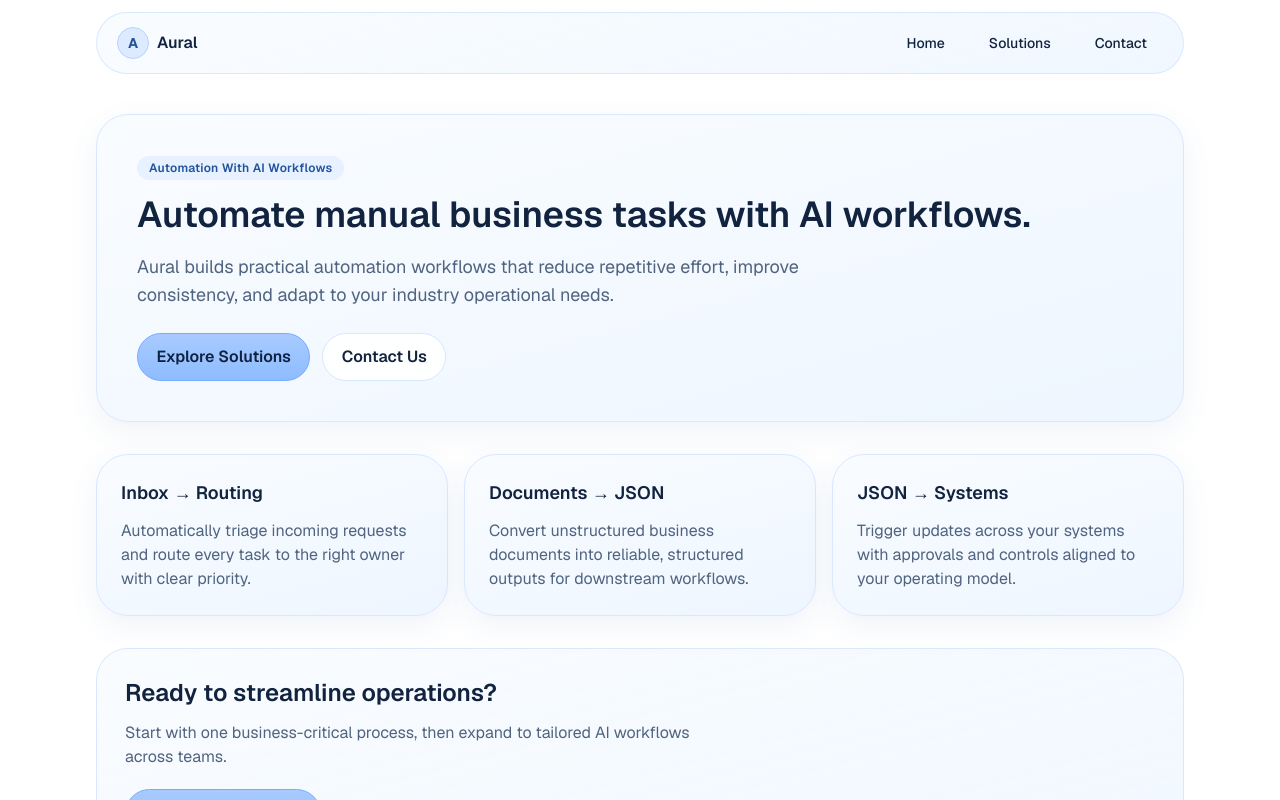
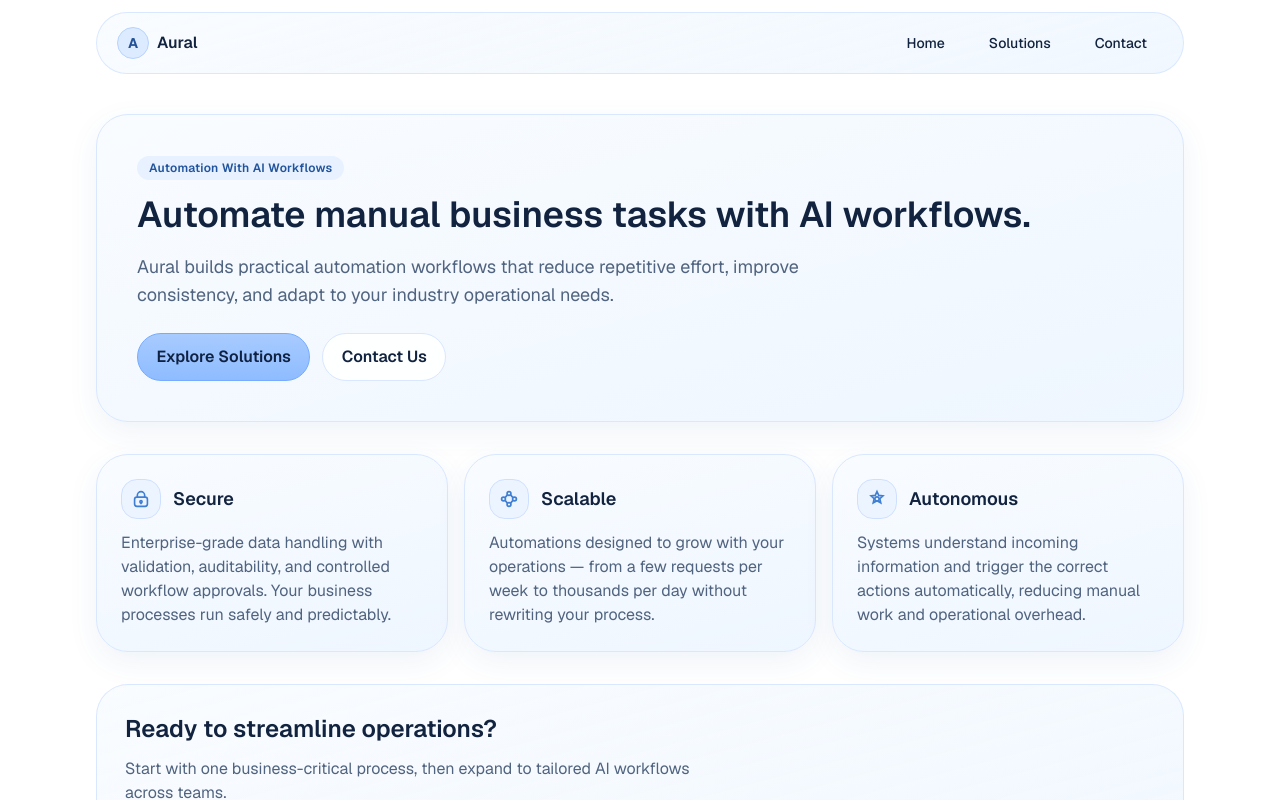
Before and after one commit to siddak1234/snoopy, a Next.js app: page / in a window 1280 px wide. Shown: the top 800 px of the page. Built offline with nearby package versions, Linux system fonts and the light colour scheme.

Commit message:
Update Homepage Cards

```diff
--- a/app/page.tsx
+++ b/app/page.tsx
@@ -1,21 +1,26 @@
 import Link from "next/link";
+import ValueCard from "@/components/home/ValueCard";
+import { AutonomousIcon, ScalableIcon, SecureIcon } from "@/components/icons/valueIcons";
 import { site } from "@/lib/site";
 
-const workflowCards = [
+const valueCards = [
   {
-    title: "Inbox → Routing",
+    title: "Secure",
     description:
-      "Automatically triage incoming requests and route every task to the right owner with clear priority.",
+      "Enterprise-grade data handling with validation, auditability, and controlled workflow approvals. Your business processes run safely and predictably.",
+    icon: <SecureIcon />,
   },
   {
-    title: "Documents → JSON",
+    title: "Scalable",
     description:
-      "Convert unstructured business documents into reliable, structured outputs for downstream workflows.",
+      "Automations designed to grow with your operations — from a few requests per week to thousands per day without rewriting your process.",
+    icon: <ScalableIcon />,
   },
   {
-    title: "JSON → Systems",
+    title: "Autonomous",
     description:
-      "Trigger updates across your systems with approvals and controls aligned to your operating model.",
+      "Systems understand incoming information and trigger the correct actions automatically, reducing manual work and operational overhead.",
+    icon: <AutonomousIcon />,
   },
 ];
 
@@ -43,13 +48,10 @@ export default function Home() {
       </section>
 
       <section>
-        <h2 className="sr-only">Core workflow patterns</h2>
+        <h2 className="sr-only">Platform value propositions</h2>
         <div className="grid gap-4 sm:grid-cols-2 lg:grid-cols-3">
-          {workflowCards.map((card) => (
-            <article key={card.title} className="bubble p-5 sm:p-6">
-              <h3 className="text-lg font-semibold text-[var(--text)]">{card.title}</h3>
-              <p className="mt-3 text-sm leading-6 text-[var(--muted)] sm:text-base">{card.description}</p>
-            </article>
+          {valueCards.map((card) => (
+            <ValueCard key={card.title} title={card.title} description={card.description} icon={card.icon} />
           ))}
         </div>
       </section>
--- /dev/null
+++ b/components/home/ValueCard.tsx
@@ -0,0 +1,22 @@
+import type { ReactNode } from "react";
+
+type ValueCardProps = {
+  title: string;
+  description: string;
+  icon: ReactNode;
+};
+
+export default function ValueCard({ title, description, icon }: ValueCardProps) {
+  return (
+    <article
+      tabIndex={0}
+      className="bubble p-5 transition duration-200 hover:-translate-y-1 hover:shadow-xl focus-visible:-translate-y-1 focus-visible:shadow-xl focus-visible:outline-none focus-visible:ring-2 focus-visible:ring-[#9ec4ff] sm:p-6"
+    >
+      <div className="flex flex-col gap-3 sm:flex-row sm:items-center">
+        {icon}
+        <h3 className="text-lg font-semibold text-[var(--text)]">{title}</h3>
+      </div>
+      <p className="mt-3 text-sm leading-6 text-[var(--muted)] sm:text-base">{description}</p>
+    </article>
+  );
+}
--- /dev/null
+++ b/components/icons/valueIcons.tsx
@@ -0,0 +1,64 @@
+import type { SVGProps } from "react";
+
+type IconProps = SVGProps<SVGSVGElement>;
+
+const baseClasses = "h-10 w-10 rounded-2xl border border-[#cfe0ff] bg-[#ecf4ff] p-2 text-[#3f7fd3]";
+
+export function SecureIcon(props: IconProps) {
+  return (
+    <svg
+      viewBox="0 0 24 24"
+      fill="none"
+      stroke="currentColor"
+      strokeWidth="1.8"
+      className={baseClasses}
+      aria-hidden
+      {...props}
+    >
+      <rect x="5" y="10" width="14" height="10" rx="2.5" />
+      <path d="M8 10V8a4 4 0 1 1 8 0v2" />
+      <circle cx="12" cy="15" r="1.2" />
+      <path d="M12 16.2V17.8" />
+    </svg>
+  );
+}
+
+export function ScalableIcon(props: IconProps) {
+  return (
+    <svg
+      viewBox="0 0 24 24"
+      fill="none"
+      stroke="currentColor"
+      strokeWidth="1.8"
+      className={baseClasses}
+      aria-hidden
+      {...props}
+    >
+      <circle cx="6" cy="12" r="2.1" />
+      <circle cx="12" cy="6" r="2.1" />
+      <circle cx="18" cy="12" r="2.1" />
+      <circle cx="12" cy="18" r="2.1" />
+      <path d="M7.7 10.5L10.3 7.5" />
+      <path d="M13.7 7.5L16.3 10.5" />
+      <path d="M16.3 13.5L13.7 16.5" />
+      <path d="M10.3 16.5L7.7 13.5" />
+    </svg>
+  );
+}
+
+export function AutonomousIcon(props: IconProps) {
+  return (
+    <svg
+      viewBox="0 0 24 24"
+      fill="none"
+      stroke="currentColor"
+      strokeWidth="1.8"
+      className={baseClasses}
+      aria-hidden
+      {...props}
+    >
+      <path d="M12 3.8L13.9 8.1L18.5 8.6L15.1 11.7L16.1 16.2L12 13.9L7.9 16.2L8.9 11.7L5.5 8.6L10.1 8.1L12 3.8Z" />
+      <circle cx="12" cy="12" r="2.3" />
+    </svg>
+  );
+}
```
